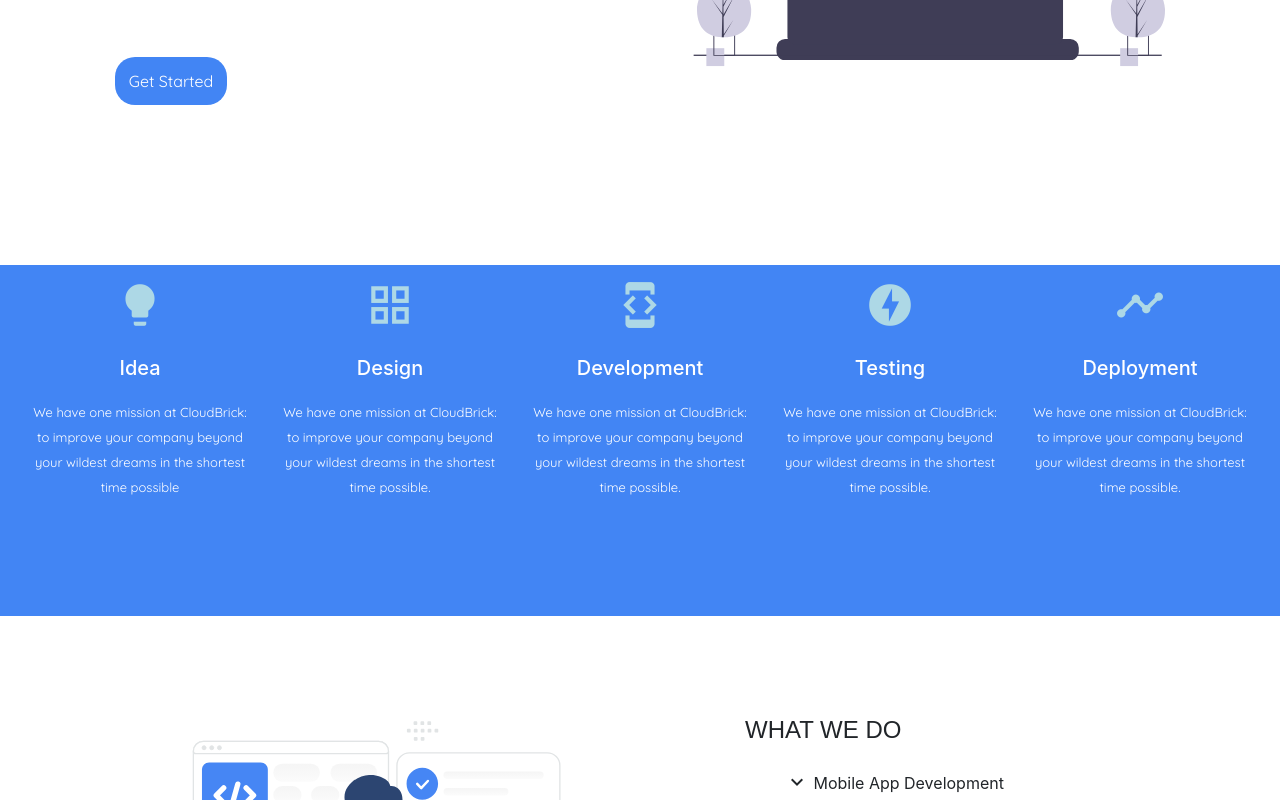
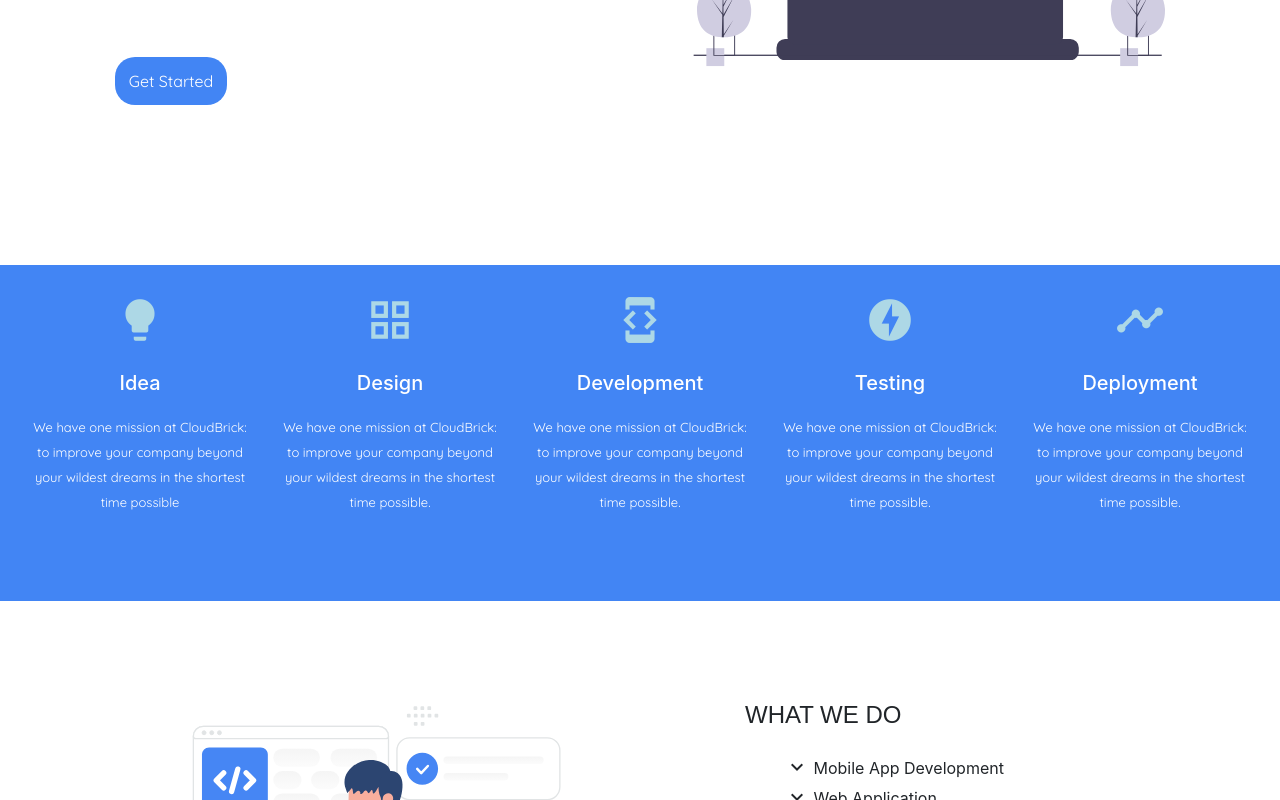
Before and after one commit to Oluwabambi/cloudbrick, an Angular app: page /home in a window 1280 px wide. Shown: the part 548-1348 px from the top of the page. Built offline with nearby package versions, Linux system fonts and the light colour scheme; a web font is replaced by a local one.

Commit message:
added animation + updated services page + idea

```diff
--- a/src/app/modules/pages/landing/home/home.component.css
+++ b/src/app/modules/pages/landing/home/home.component.css
@@ -91,10 +91,10 @@ navbar-nav a {
   font-family: 'Quicksand', sans-serif;
   font-size: 13px;
   line-height: 25px;
-  padding-bottom: 100px;
+  padding-bottom: 70px;
 }
 .icons {
-  margin-top: 15px;
+  margin-top: 30px;
   position: relative;
   width: 100%;
   color: lightblue;
```
